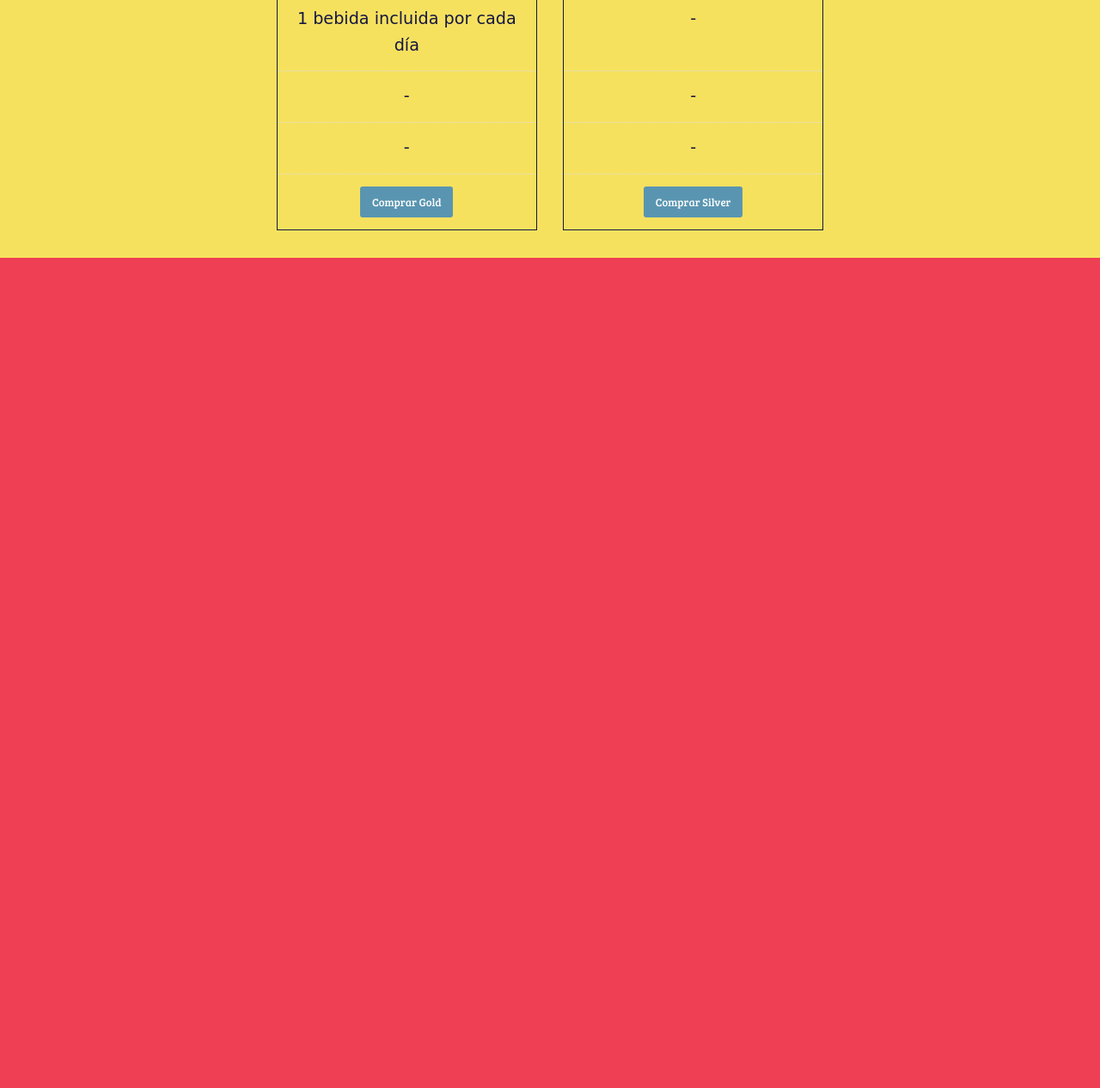
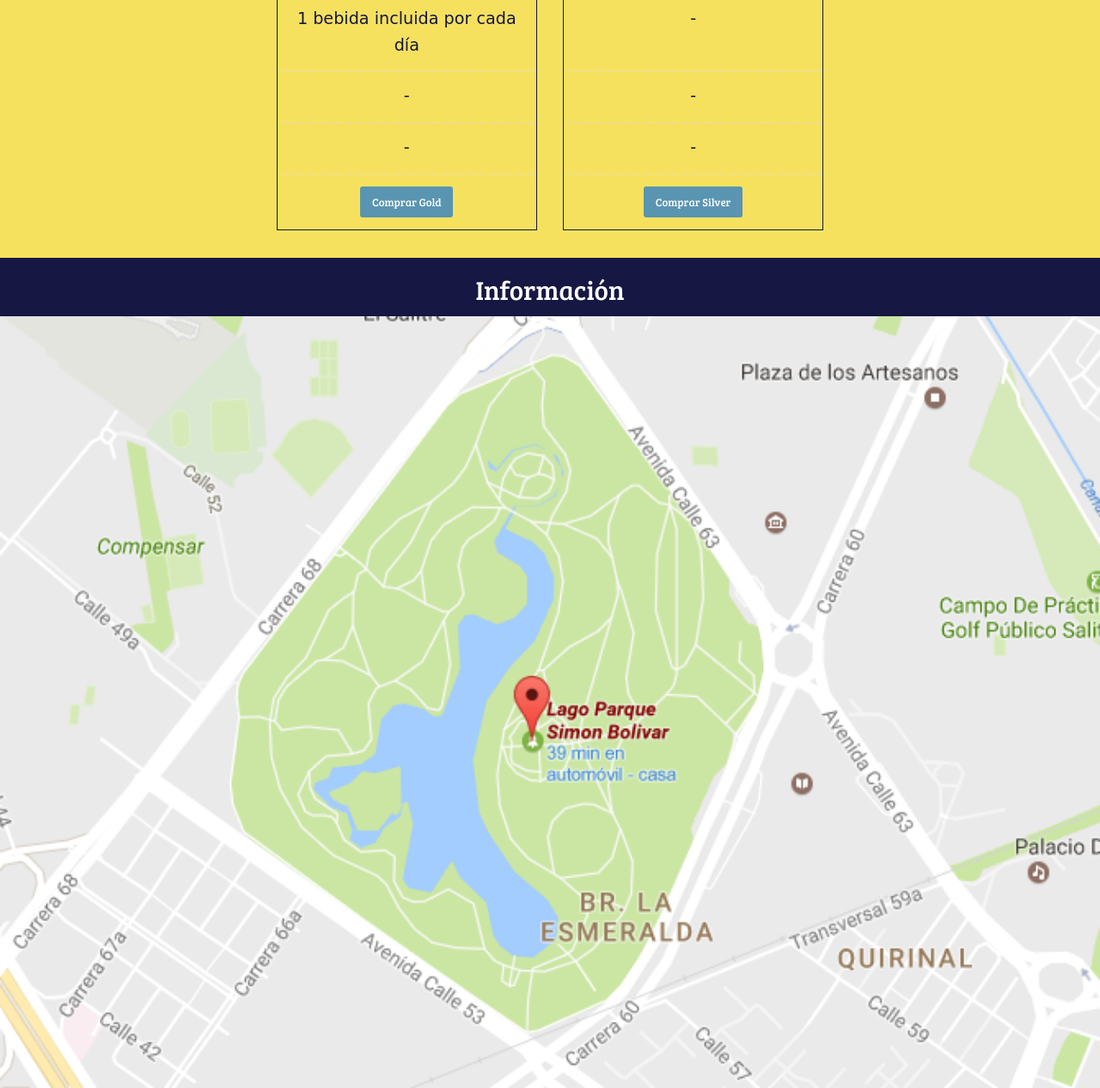
Before and after one commit to ArnoldRestrepo/Platizipalloza, a website: page index.html in a window 1280 px wide. Shown: the part 2370-3636 px from the top of the page at 86% size. Before the commit the page ends 2670 px from the top, so only its background shows below. Drawn offline with Linux system fonts and the light colour scheme; a web font is replaced by a local one.

Commit message:
Información y maps

```diff
--- /dev/null
+++ b/assets/map-small.html
@@ -0,0 +1 @@
+<img src="assets/map-small.png" style="width: 100%; height: auto;" alt="Map Small">
--- a/css/app.css
+++ b/css/app.css
@@ -100,3 +100,11 @@ h1,h2,h3,h4,h5,h6, button, #menu-container li a{
 	background-color: #f6e15f;
 	color: #161742;
 }
+
+/* Información */
+
+#info-container{
+	background-color: #161742;
+	color: #fff;
+	padding-top: 1rem;
+}
--- a/index.html
+++ b/index.html
@@ -343,6 +343,13 @@
     </section>
     <!-- Tickests Container -->
 
+    <!-- Info -->
+    <section id="info-container">
+      <h3 class="text-center">Información</h3>
+      <div class="info-map" data-interchange="[assets/map-small.html, small],[assets/map.html,medium]"></div>
+    </section>
+    <!-- Info -->
+
     <script src="js/vendor/jquery.js"></script>
     <script src="js/vendor/what-input.js"></script>
     <script src="js/vendor/foundation.js"></script>
```
Also changed, not shown: assets/map.html (added, +1 -0 lines), gulpfile.js (added, +14 -0 lines), package.json (added, +24 -0 lines), assets/map-small.png (added), 1 other file.
